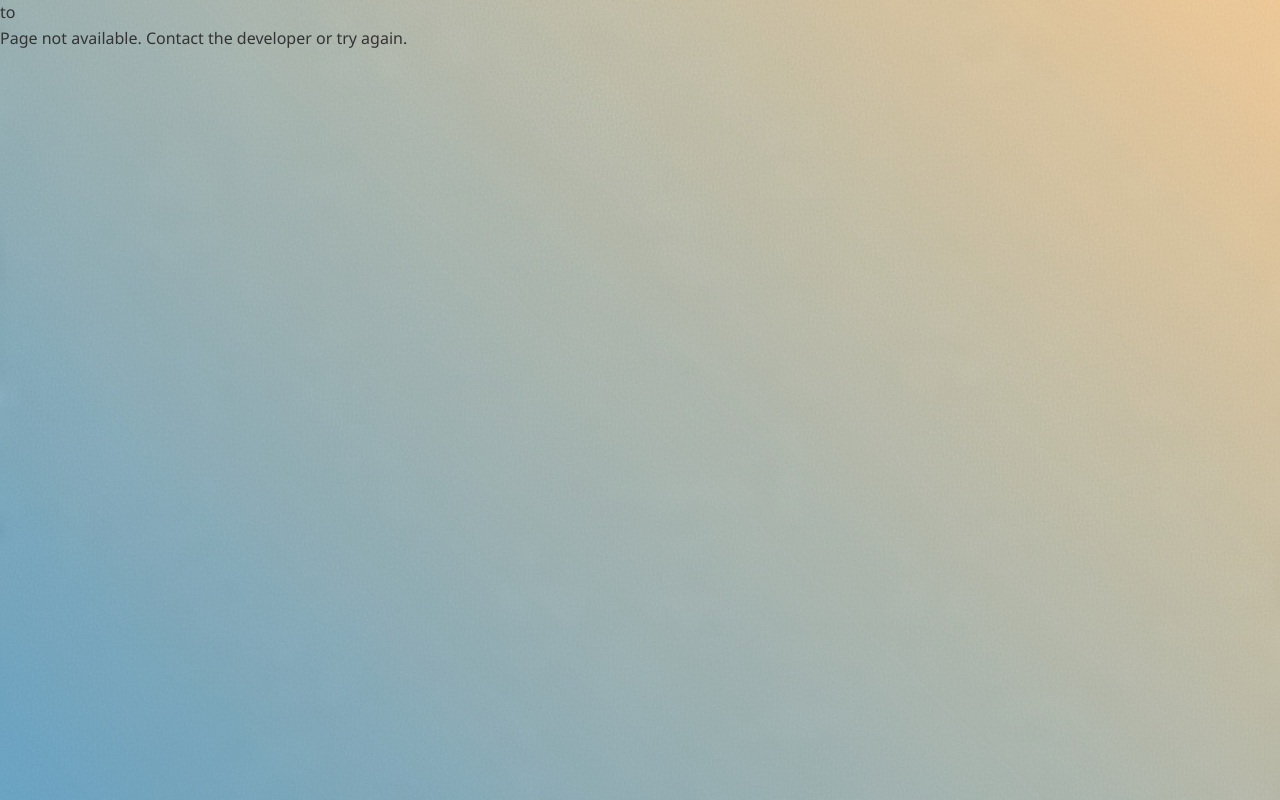
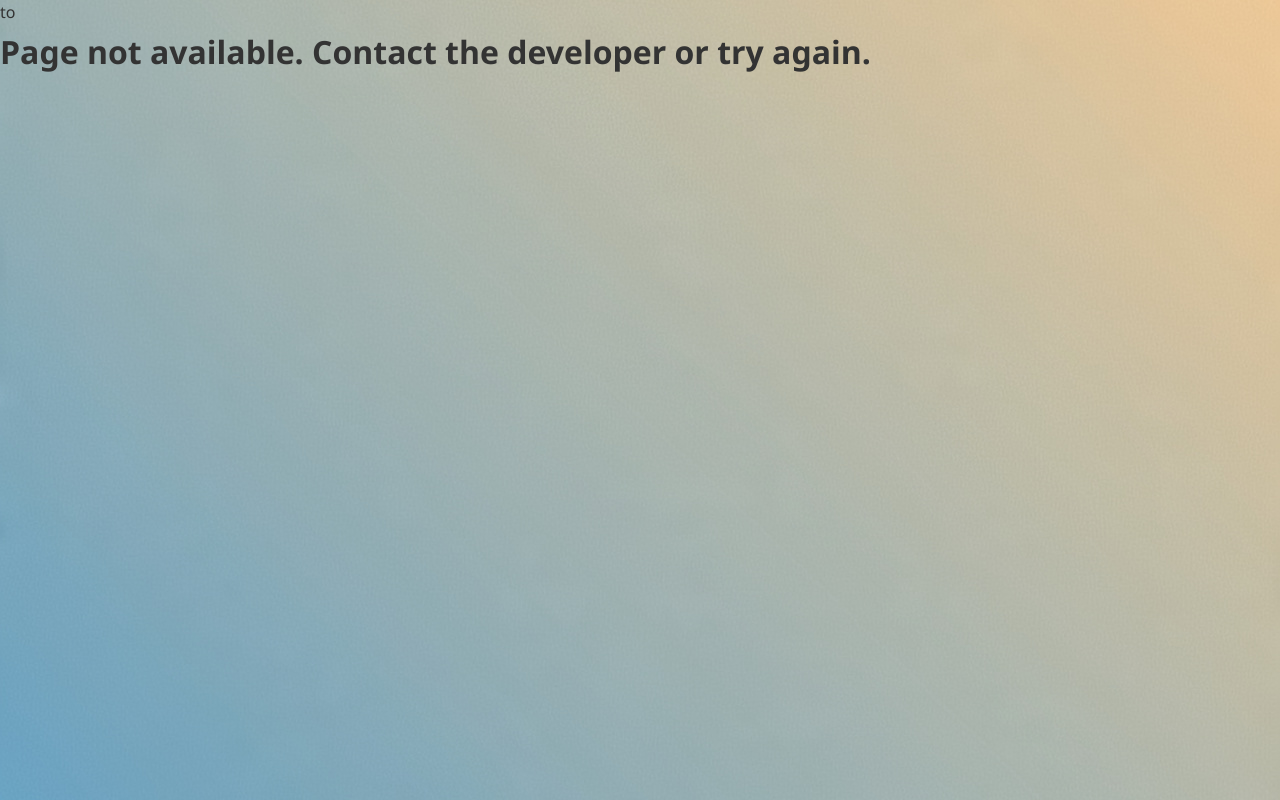
Before and after one commit to Tobidavid11/HelpingHandsNigeria, a plain HTML site: page index.html in a window 1280 px wide. Drawn offline with Linux system fonts and the light colour scheme.

Commit message:
Update index.html

```diff
--- a/index.html
+++ b/index.html
@@ -10,7 +10,11 @@ to<!DOCTYPE html>
     <title>Helping Hands Platform Nigeria</title>
 </head>
 <body>
-   <div>Page not available. Contact the developer or try again.</div>
+   <div>
+       <h1>
+           Page not available. Contact the developer or try again.
+       </h1>
+       </div>
 
 
 </body>
```
